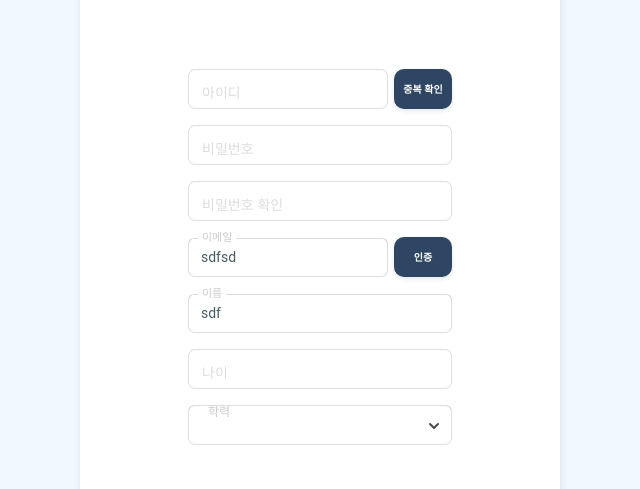
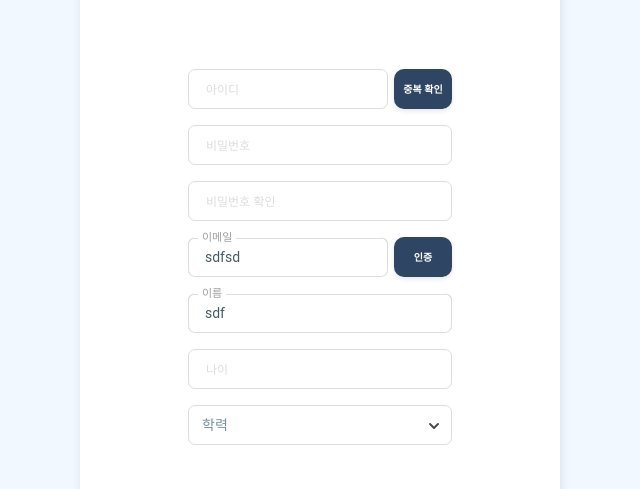
Before and after one commit to dev-trailblazers/studyroom-frontend, a React (Vite) app: page /sign-up in a window 1280 px wide. Shown: the part 311-800 px from the top of the page, without its empty margins (320-960 px from the left). Built offline with nearby package versions, Linux system fonts and the light colour scheme; a web font is replaced by a local one.

Commit message:
[styles] input 스타일 완성

```diff
--- a/src/components/input/Input.tsx
+++ b/src/components/input/Input.tsx
@@ -18,10 +18,10 @@ const Input = ({ type = 'text', label, value, onChange }: InputProps) => {
       onPointerEnterCapture={{}}
       onPointerLeaveCapture={{}}
       crossOrigin={{}}
-      className={`peer  peer-placeholder-shown:text-[12px] h-[40px] peer: placeholder-shown:border-gray_DD placeholder-shown:border-t-gray_DD border-gray_DD border  focus:border-gray_DD text-black focus:border-t `}
+      className={`h-[40px] px-[16px] peer relative placeholder-shown:border-gray_DD placeholder-shown:border-t-gray_DD focus:border-gray_DD first:border-t text-black data-[value=true]:border-gray_DD data-[value=true]:border-t-0 focus:border text-[12px]
+`}
       labelProps={{
-        className:
-          'text-gray_CC peer-focus:text-gray_CC peer-focus:before:border-t peer-focus:before:border-l peer-focus:before:border-gray_DD peer-focus:after:border-t peer-focus:after:border-r peer-placeholder-shown:pt-1 peer-placeholder-shown:text-gray_DD peer-placeholder-shown:text-[12px] peer-focus:pt-0 peer-data-[value=true]:pt-0 peer-data-[value=true]:border-t-gray_DD peer-data-[value=true]:border-l-gray_DD before:border-gray_DD before:border-tl before:rounded-tl-lg after:border-tr after:border-gray_DD after:rounded-tr-lg peer-focus:before:border-t-gray_DD ',
+        className: `peer-placeholder-shown:text-gray_DD peer-placeholder-shown:!text-[12px] peer-placeholder-shown:!pl-1 peer-placeholder-shown:!pt-1 peer-focus:!text-[11px] peer-focus:!pt-0 peer-focus:!pl-0 peer-focus:text-[#9e9e9e] before:border-gray_DD after:border-gray_DD  peer-focus:before:!border-t peer-focus:before:!border-l peer-focus:before:!border-gray_DD  peer-focus:after:!border-t peer-focus:after:!border-r  peer-focus:after:!border-gray_DD `,
       }}
     />
   );
--- a/src/components/select/Select.tsx
+++ b/src/components/select/Select.tsx
@@ -17,10 +17,11 @@ const Select = ({ options, placeholder, value, setValue }: SelectProps) => {
       placeholder={''}
       onPointerEnterCapture={{}}
       onPointerLeaveCapture={{}}
-      className={`peer h-[40px] border-gray_DD odd:text-[12px]  border ${value.length > 0 && 'border-t-0'} text-black aria-expanded:border-t-0`}
+      className={`peer h-[40px] odd:!pl-[16px] border-gray_DD odd:text-[12px] border ${value.length > 0 && 'border-t-0'}
+            text-black aria-expanded:border-t-0`}
       labelProps={{
-        className:
-          'pl-5 pt-1 text-gray_CC text-[12px] peer-aria-expanded:pt-0 peer-data-[value=true]:pt-0 before:absolute before:left-0 before:top-[-0.5px] before:border-l before:border-gray_DD before:border-t before:rounded-tl-lg before:border-solid  after:border-r after:border-gray_DD after:w-[220px] after:border-t after:rounded-tr-lg after:border-solid after:absolute after:right-0 after:top-[-0.5px]',
+        className: ``,
+        // ' pt-1 text-gray_CC text-[12px] peer-aria-expanded:pt-0 peer-data-[value=true]:pt-0 before:absolute before:left-0 before:top-[-0.5px] before:border-l before:border-gray_DD before:border-t before:rounded-tl-lg before:border-solid  after:border-r after:border-gray_DD after:w-[full] after:border-t after:rounded-tr-lg after:border-solid after:absolute after:right-0 after:top-[-0.5px] peer-data-[value=true]:text-[11px] peer-data-[value=true]:text-[#9e9e9e] peer-aria-expanded:text-[11px] peer-aria-expanded:text-[#9e9e9e]',
       }}
     >
       {options.map((opt) => (
```
